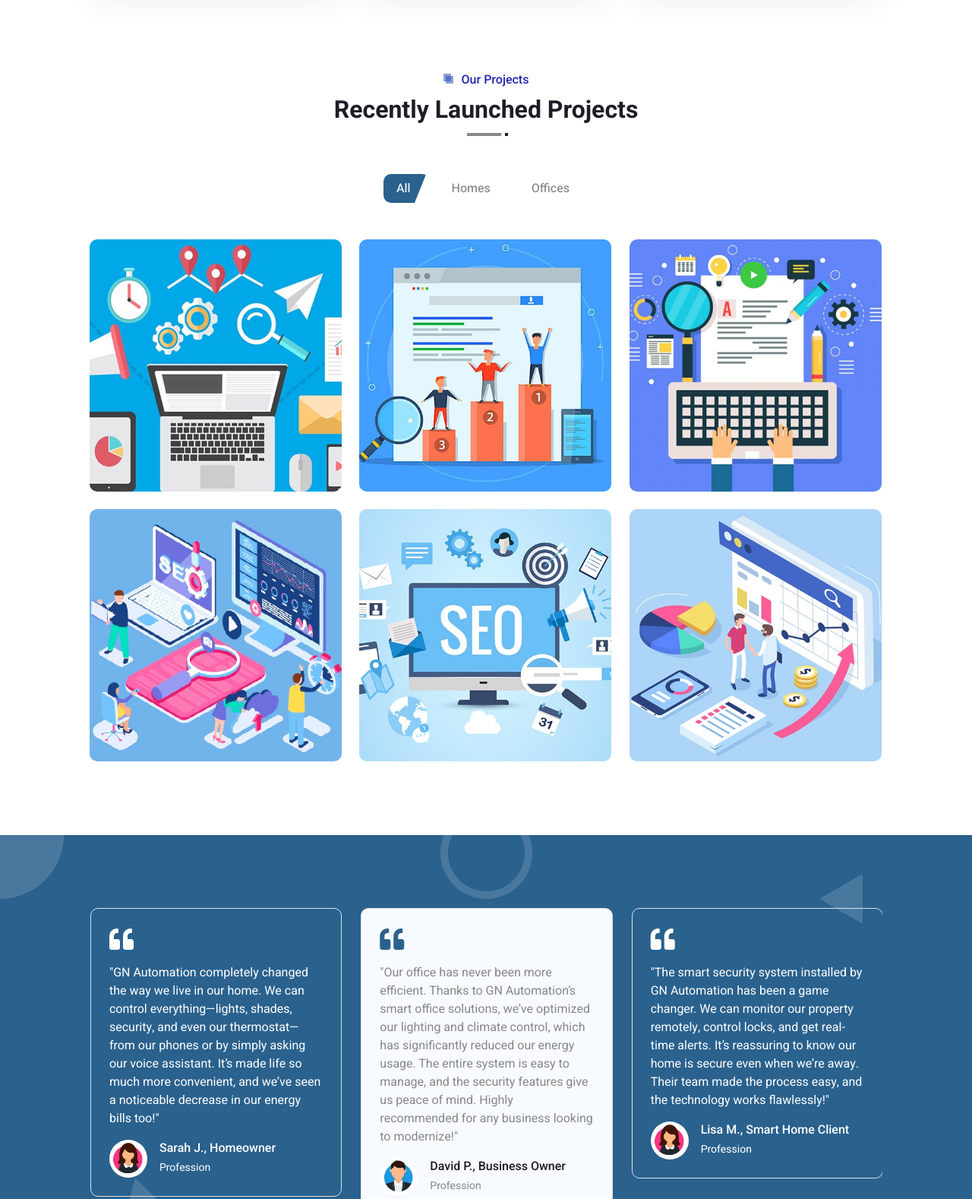
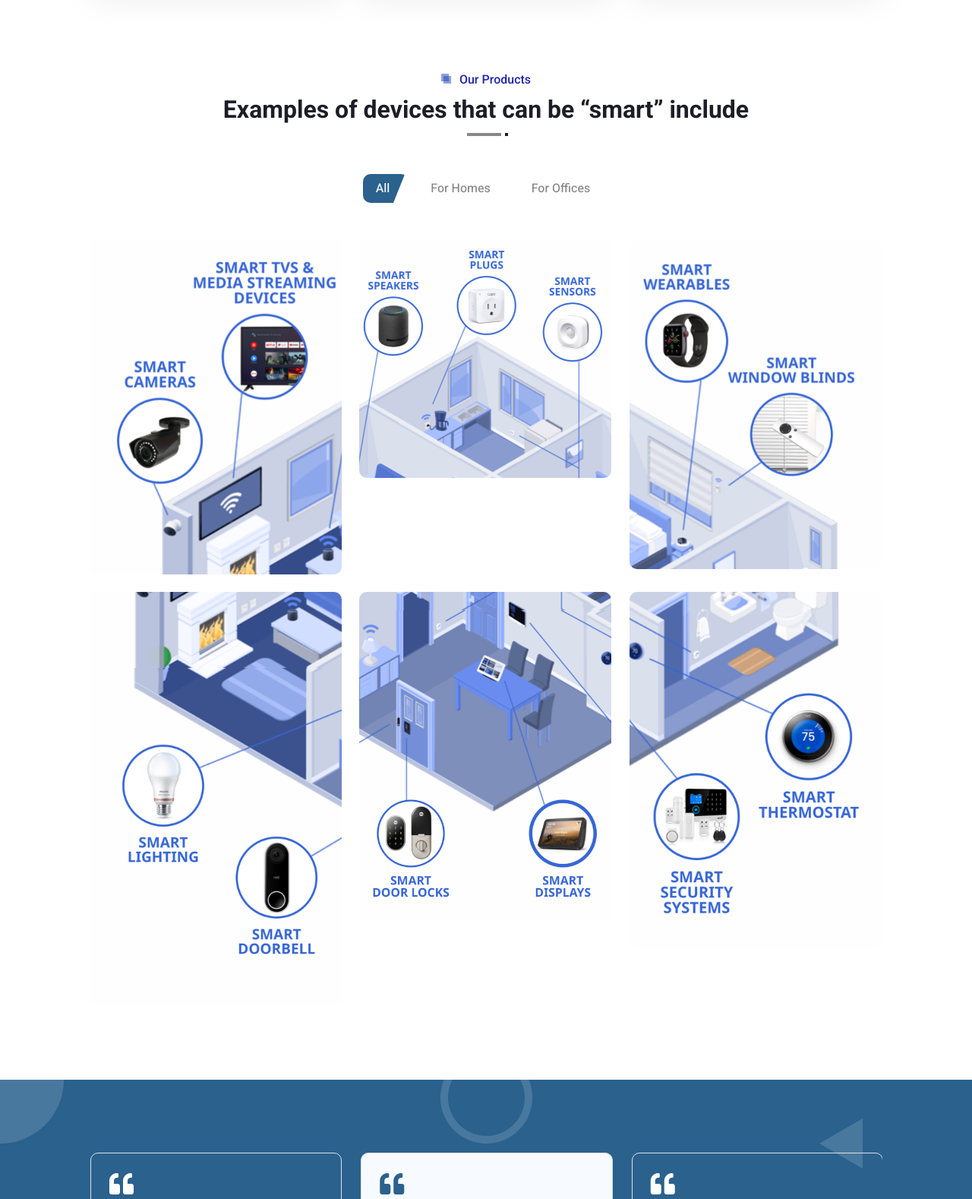
Before and after one commit to ghassan-nemeh/gn, a plain HTML site: page index.html in a window 1280 px wide. Shown: the part 2496-4074 px from the top of the page at 76% size. Drawn offline with nearby package versions, Linux system fonts and the light colour scheme.

Commit message:
Add files via upload

```diff
--- a/index.html
+++ b/index.html
@@ -249,87 +249,87 @@
         <div class="container-xxl py-5">
             <div class="container px-lg-5">
                 <div class="section-title position-relative text-center mb-5 pb-2 wow fadeInUp" data-wow-delay="0.1s">
-                    <h6 class="position-relative d-inline text-primary ps-4">Our Projects</h6>
-                    <h2 class="mt-2">Recently Launched Projects</h2>
+                    <h6 class="position-relative d-inline text-primary ps-4">Our Products</h6>
+                    <h2 class="mt-2">Examples of devices that can be “smart” include </h2>
                 </div>
                 <div class="row mt-n2 wow fadeInUp" data-wow-delay="0.1s">
                     <div class="col-12 text-center">
                         <ul class="list-inline mb-5" id="portfolio-flters">
                             <li class="btn px-3 pe-4 active" data-filter="*">All</li>
-                            <li class="btn px-3 pe-4" data-filter=".first">Homes</li>
-                            <li class="btn px-3 pe-4" data-filter=".second">Offices</li>
+                            <li class="btn px-3 pe-4" data-filter=".first">For Homes</li>
+                            <li class="btn px-3 pe-4" data-filter=".second">For Offices</li>
                         </ul>
                     </div>
                 </div>
                 <div class="row g-4 portfolio-container">
                     <div class="col-lg-4 col-md-6 portfolio-item first wow zoomIn" data-wow-delay="0.1s">
                         <div class="position-relative rounded overflow-hidden">
-                            <img class="img-fluid w-100" src="img/portfolio-1.jpg" alt="">
+                            <img class="img-fluid w-100" src="img/projects_1.png" alt="">
                             <div class="portfolio-overlay">
-                                <a class="btn btn-light" href="img/portfolio-1.jpg" data-lightbox="portfolio"><i class="fa fa-plus fa-2x text-primary"></i></a>
+                                <a class="btn btn-light" href="img/projects_1.png" data-lightbox="portfolio"><i class="fa fa-plus fa-2x text-primary"></i></a>
                                 <div class="mt-auto">
-                                    <small class="text-white"><i class="fa fa-folder me-2"></i>Web Design</small>
-                                    <a class="h5 d-block text-white mt-1 mb-0" href="">Project Name</a>
+                                    <!-- <small class="text-white"><i class="fa fa-folder me-2"></i>Web Design</small>
+                                    <a class="h5 d-block text-white mt-1 mb-0" href="">Project Name</a> -->
                                 </div>
                             </div>
                         </div>
                     </div>
                     <div class="col-lg-4 col-md-6 portfolio-item second wow zoomIn" data-wow-delay="0.3s">
                         <div class="position-relative rounded overflow-hidden">
-                            <img class="img-fluid w-100" src="img/portfolio-2.jpg" alt="">
+                            <img class="img-fluid w-100" src="img/projects_2.png" alt="">
                             <div class="portfolio-overlay">
-                                <a class="btn btn-light" href="img/portfolio-2.jpg" data-lightbox="portfolio"><i class="fa fa-plus fa-2x text-primary"></i></a>
+                                <a class="btn btn-light" href="img/projects_2.png" data-lightbox="portfolio"><i class="fa fa-plus fa-2x text-primary"></i></a>
                                 <div class="mt-auto">
-                                    <small class="text-white"><i class="fa fa-folder me-2"></i>Web Design</small>
-                                    <a class="h5 d-block text-white mt-1 mb-0" href="">Project Name</a>
+                                    <!-- <small class="text-white"><i class="fa fa-folder me-2"></i>Web Design</small>
+                                    <a class="h5 d-block text-white mt-1 mb-0" href="">Project Name</a> -->
                                 </div>
                             </div>
                         </div>
                     </div>
                     <div class="col-lg-4 col-md-6 portfolio-item first wow zoomIn" data-wow-delay="0.6s">
                         <div class="position-relative rounded overflow-hidden">
-                            <img class="img-fluid w-100" src="img/portfolio-3.jpg" alt="">
+                            <img class="img-fluid w-100" src="img/projects_3.png" alt="">
                             <div class="portfolio-overlay">
-                                <a class="btn btn-light" href="img/portfolio-3.jpg" data-lightbox="portfolio"><i class="fa fa-plus fa-2x text-primary"></i></a>
+                                <a class="btn btn-light" href="img/projects_3.png" data-lightbox="portfolio"><i class="fa fa-plus fa-2x text-primary"></i></a>
                                 <div class="mt-auto">
-                                    <small class="text-white"><i class="fa fa-folder me-2"></i>Web Design</small>
-                                    <a class="h5 d-block text-white mt-1 mb-0" href="">Project Name</a>
+                                    <!-- <small class="text-white"><i class="fa fa-folder me-2"></i>Web Design</small>
+                                    <a class="h5 d-block text-white mt-1 mb-0" href="">Project Name</a> -->
                                 </div>
                             </div>
                         </div>
                     </div>
                     <div class="col-lg-4 col-md-6 portfolio-item second wow zoomIn" data-wow-delay="0.1s">
                         <div class="position-relative rounded overflow-hidden">
-                            <img class="img-fluid w-100" src="img/portfolio-4.jpg" alt="">
+                            <img class="img-fluid w-100" src="img/projects_4.png" alt="">
                             <div class="portfolio-overlay">
-                                <a class="btn btn-light" href="img/portfolio-4.jpg" data-lightbox="portfolio"><i class="fa fa-plus fa-2x text-primary"></i></a>
+                                <a class="btn btn-light" href="img/projects_4.png" data-lightbox="portfolio"><i class="fa fa-plus fa-2x text-primary"></i></a>
                                 <div class="mt-auto">
-                                    <small class="text-white"><i class="fa fa-folder me-2"></i>Web Design</small>
-                                    <a class="h5 d-block text-white mt-1 mb-0" href="">Project Name</a>
+                                    <!-- <small class="text-white"><i class="fa fa-folder me-2"></i>Web Design</small>
+                                    <a class="h5 d-block text-white mt-1 mb-0" href="">Project Name</a> -->
                                 </div>
                             </div>
                         </div>
                     </div>
                     <div class="col-lg-4 col-md-6 portfolio-item first wow zoomIn" data-wow-delay="0.3s">
                         <div class="position-relative rounded overflow-hidden">
-                            <img class="img-fluid w-100" src="img/portfolio-5.jpg" alt="">
+                            <img class="img-fluid w-100" src="img/projects_5.png" alt="">
                             <div class="portfolio-overlay">
-                                <a class="btn btn-light" href="img/portfolio-5.jpg" data-lightbox="portfolio"><i class="fa fa-plus fa-2x text-primary"></i></a>
+                                <a class="btn btn-light" href="img/projects_5.png" data-lightbox="portfolio"><i class="fa fa-plus fa-2x text-primary"></i></a>
                                 <div class="mt-auto">
-                                    <small class="text-white"><i class="fa fa-folder me-2"></i>Web Design</small>
-                                    <a class="h5 d-block text-white mt-1 mb-0" href="">Project Name</a>
+                                    <!-- <small class="text-white"><i class="fa fa-folder me-2"></i>Web Design</small>
+                                    <a class="h5 d-block text-white mt-1 mb-0" href="">Project Name</a> -->
                                 </div>
                             </div>
                         </div>
                     </div>
                     <div class="col-lg-4 col-md-6 portfolio-item second wow zoomIn" data-wow-delay="0.6s">
                         <div class="position-relative rounded overflow-hidden">
-                            <img class="img-fluid w-100" src="img/portfolio-6.jpg" alt="">
+                            <img class="img-fluid w-100" src="img/projects_6.png" alt="">
                             <div class="portfolio-overlay">
-                                <a class="btn btn-light" href="img/portfolio-6.jpg" data-lightbox="portfolio"><i class="fa fa-plus fa-2x text-primary"></i></a>
+                                <a class="btn btn-light" href="img/projects_6.png" data-lightbox="portfolio"><i class="fa fa-plus fa-2x text-primary"></i></a>
                                 <div class="mt-auto">
-                                    <small class="text-white"><i class="fa fa-folder me-2"></i>Web Design</small>
-                                    <a class="h5 d-block text-white mt-1 mb-0" href="">Project Name</a>
+                                    <!-- <small class="text-white"><i class="fa fa-folder me-2"></i>Web Design</small>
+                                    <a class="h5 d-block text-white mt-1 mb-0" href="">Project Name</a> -->
                                 </div>
                             </div>
                         </div>
@@ -350,7 +350,7 @@
                         <div class="d-flex align-items-center">
                             <img class="img-fluid flex-shrink-0 rounded-circle" src="img/female_avatar.png" style="width: 50px; height: 50px;">
                             <div class="ps-3">
-                                <h6 class="text-white mb-1">Sarah J., Homeowner</h6>
+                                <h6 class="text-white mb-1">Angela N., Homeowner</h6>
                                 <small>Profession</small>
                             </div>
                         </div>
@@ -361,7 +361,7 @@
                         <div class="d-flex align-items-center">
                             <img class="img-fluid flex-shrink-0 rounded-circle" src="img/male_avatar.png" style="width: 50px; height: 50px;">
                             <div class="ps-3">
-                                <h6 class="text-white mb-1">David P., Business Owner</h6>
+                                <h6 class="text-white mb-1">Dana Q., Business Owner</h6>
                                 <small>Profession</small>
                             </div>
                         </div>
@@ -372,7 +372,7 @@
                         <div class="d-flex align-items-center">
                             <img class="img-fluid flex-shrink-0 rounded-circle" src="img/female_avatar.png" style="width: 50px; height: 50px;">
                             <div class="ps-3">
-                                <h6 class="text-white mb-1"> Lisa M., Smart Home Client</h6>
+                                <h6 class="text-white mb-1"> Laith R., Smart Home Client</h6>
                                 <small>Profession</small>
                             </div>
                         </div>
@@ -383,7 +383,7 @@
                         <div class="d-flex align-items-center">
                             <img class="img-fluid flex-shrink-0 rounded-circle" src="img/male_avatar.png" style="width: 50px; height: 50px;">
                             <div class="ps-3">
-                                <h6 class="text-white mb-1"> Michael R., Apartment Owner</h6>
+                                <h6 class="text-white mb-1"> Michael , Apartment Owner</h6>
                                 <small>Profession</small>
                             </div>
                         </div>
@@ -542,7 +542,7 @@
 
 
         <!-- Back to Top -->
-        <a href="#" class="btn btn-lg btn-primary btn-lg-square back-to-top pt-2"><i class="bi bi-arrow-up"></i></a>
+        <a  style="background-color: #A1DCE6; color: white; border-color: #A1DCE6;" href="#" class="btn btn-lg btn-primary btn-lg-square back-to-top pt-2"><i class="bi bi-arrow-up"></i></a>
     </div>
 
     <!-- JavaScript Libraries -->
```
